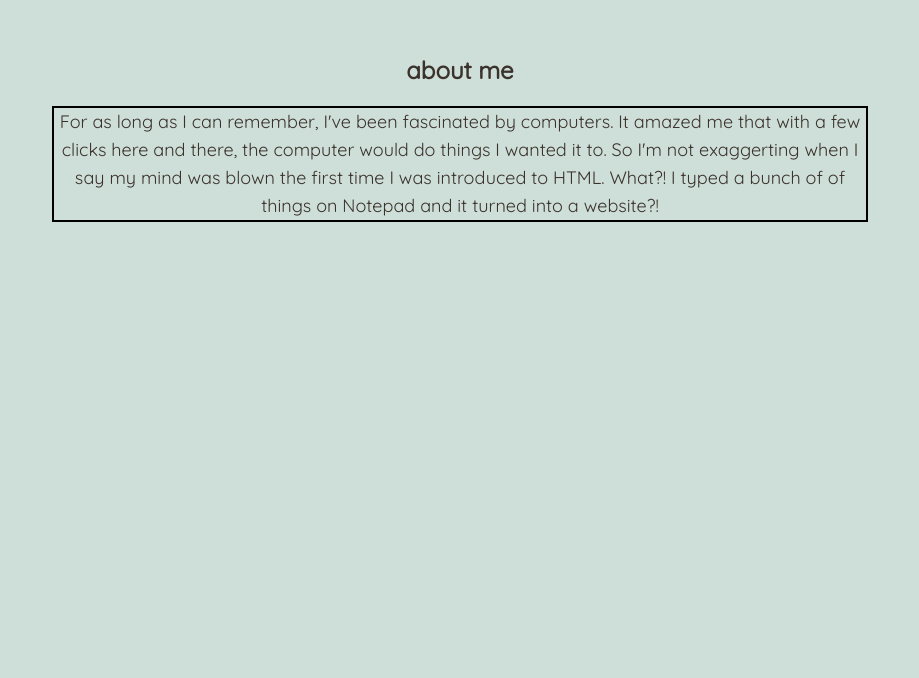
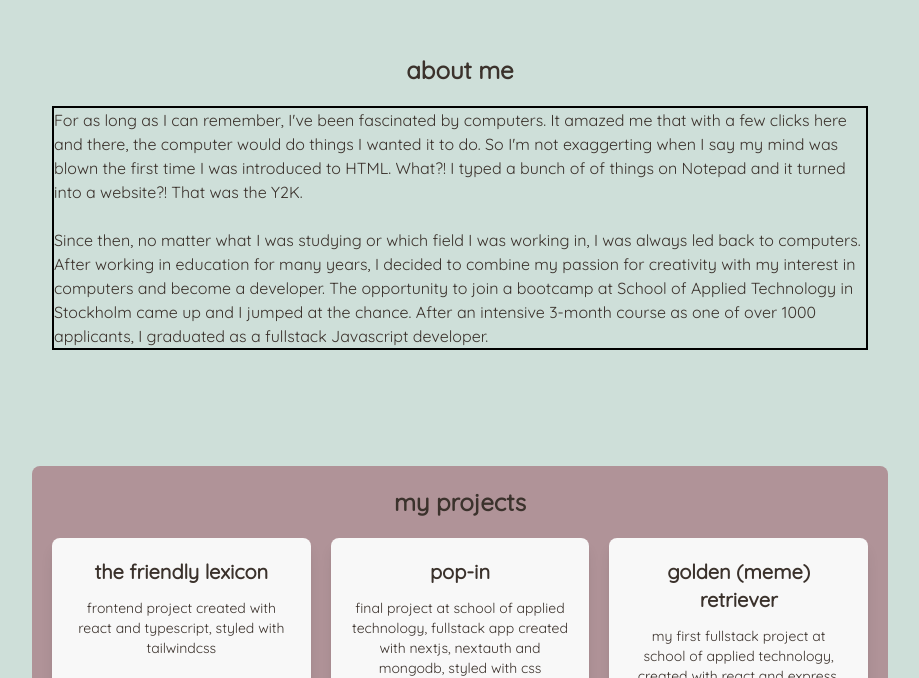
Before and after one commit to claudiacarion/claudiacarion-portfolio, a Next.js app: page / in a window 1280 px wide. Shown: the part 882-1560 px from the top of the page, without its empty margins (180-1099 px from the left). Built offline with nearby package versions, Linux system fonts and the light colour scheme.

Commit message:
added about me text

```diff
--- a/src/pages/index.tsx
+++ b/src/pages/index.tsx
@@ -47,14 +47,20 @@ export default function Home(): JSX.Element {
           </div>
         </section>
 
-        <section className="text-one h-screen">
+        <section className="text-one mb-24">
         <div className=" text-center p-5">
         <h2 className=" text-2xl font-bold text-center py-5">about me</h2>
-        <p className='text-md md:text-lg md:mx-12 lg:mx-48 border-2 border-black'>
+        <p className='text-md text-left md:mx-12 lg:mx-48 border-2 border-black'>
         For as long as I can remember, I&#39;ve been fascinated by computers.
-        It amazed me that with a few clicks here and there, the computer would do things I wanted it to.
+        It amazed me that with a few clicks here and there, the computer would do things I wanted it to do.
         So I&#39;m not exaggerting when I say my mind was blown the first time I was introduced to HTML.
-        What?! I typed a bunch of of things on Notepad and it turned into a website?!
+        What?! I typed a bunch of of things on Notepad and it turned into a website?! That was the Y2K.
+        <br/>
+        <br/>
+        Since then, no matter what I was studying or which field I was working in, I was always led back to computers.
+        After working in education for many years, I decided to combine my passion for creativity with my interest in computers and become a developer.
+        The opportunity to join a bootcamp at School of Applied Technology in Stockholm came up and I jumped at the chance.
+        After an intensive 3-month course as one of over 1000 applicants, I graduated as a fullstack Javascript developer.
         </p>
           </div>
         </section>
```
